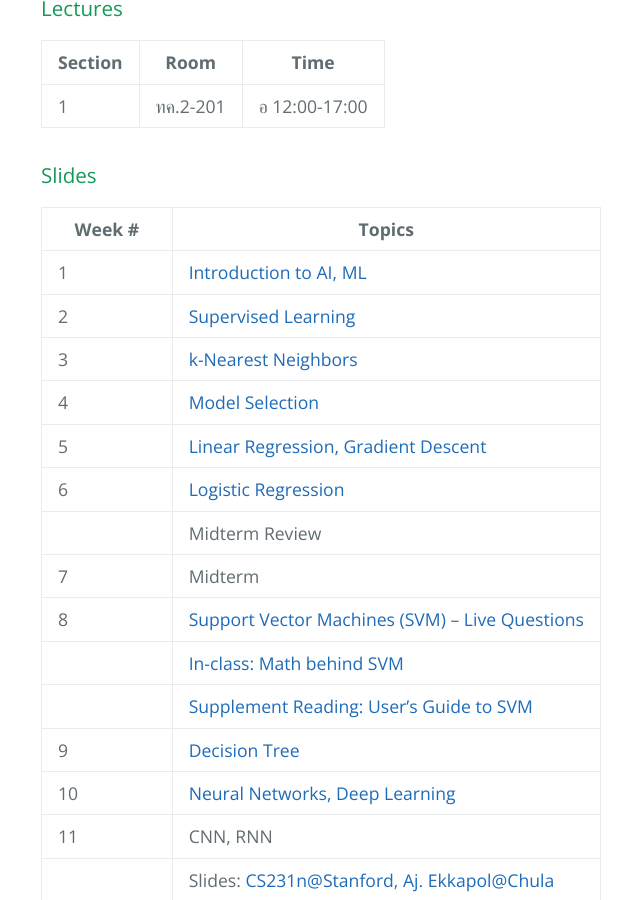
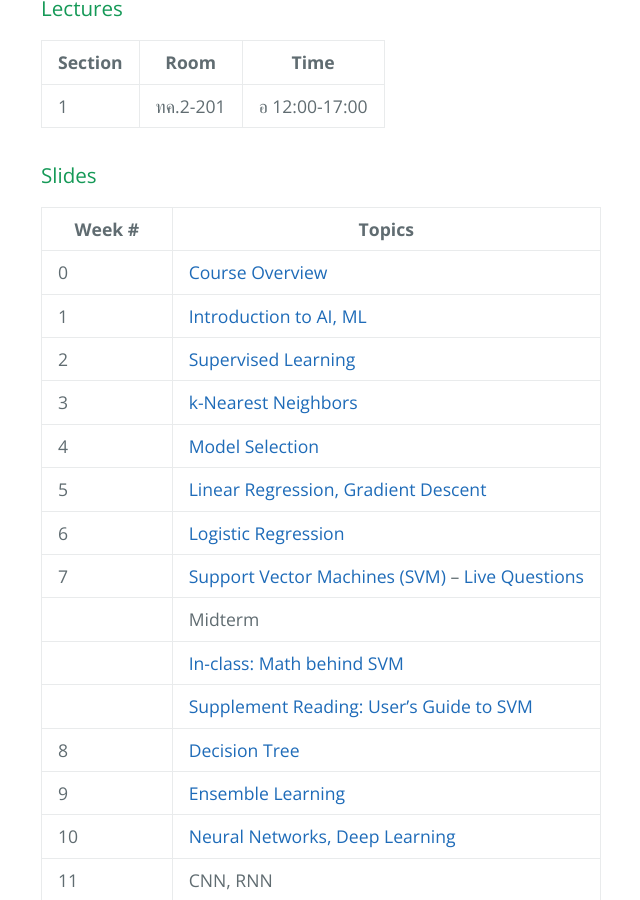
Before and after one commit to pratch/ml_course, a Jekyll site: the page built from index.md, in a window 1280 px wide and 900 px high, scrolled down 1131 px. Shown: the whole window, without its empty margins (183-823 px from the left). Built offline with Jekyll 4.4.1, drawn with Linux system fonts in a browser that asks for light colours.

Commit message:
Updated slides 2021

```diff
--- a/index.md
+++ b/index.md
@@ -55,23 +55,24 @@ layout: default
 
 | Week # | Topics |
 | --- | --- |
+| 0 | [Course Overview](slides/0-overview.pdf) |
 | 1 | [Introduction to AI, ML](slides/1-intro.pdf) |
 | 2 | [Supervised Learning](slides/2-supervised.pdf) |
 | 3 | [k-Nearest Neighbors](slides/3-knn.pdf)|
 | 4 | [Model Selection](slides/4-model-selection.pdf) |
 | 5 | [Linear Regression, Gradient Descent](slides/5-linear-regression.pdf) |
 | 6 | [Logistic Regression](slides/6-logistic-regression.pdf) |
-|   | Midterm Review |
-| 7 | Midterm |
-| 8 | [Support Vector Machines (SVM)](slides/7-svm.pdf) -- [Live Questions](https://app.sli.do/event/qplpkuub/live/questions) |
+| 7 | [Support Vector Machines (SVM)](slides/7-svm.pdf) -- [Live Questions](https://app.sli.do/event/qplpkuub/live/questions) |
+|   | Midterm |
 |   | [In-class: Math behind SVM](slides/svm-math.pdf) |
 |   | [Supplement Reading: User's Guide to SVM](http://pyml.sourceforge.net/doc/howto.pdf) |
-| 9 | [Decision Tree](slides/8-decision-tree.pdf)|
-| 10 | [Neural Networks, Deep Learning](slides/9-neural-networks.pdf) |
+| 8 | [Decision Tree](slides/8-decision-tree.pdf)|
+| 9 | [Ensemble Learning](slides/9-decision-tree-ensemble.pdf)|
+| 10 | [Neural Networks, Deep Learning](slides/10-neural-networks.pdf) |
 | 11 | CNN, RNN |
 |    | Slides: [CS231n@Stanford](http://cs231n.stanford.edu/slides/2017/cs231n_2017_lecture5.pdf), [Aj. Ekkapol@Chula](https://github.com/ekapolc/pattern_course18/blob/master/slides/L09-CNN-RNN.pdf) |
 | **Classical AI** ||
-| 12 | Searching (State-based Models) |
+| 12 | [Searching (State-based Models)](slides/12-search.pdf) |
 |   | [UC Berkeley CS188 - Uninformed Search](http://ai.berkeley.edu/slides/Lecture%202%20--%20Uninformed%20Search/SP14%20CS188%20Lecture%202%20--%20Uninformed%20Search.pptx) |
 |   | [UC Berkeley CS188 - Informed Search](http://ai.berkeley.edu/slides/Lecture%203%20--%20Informed%20Search/SP14%20CS188%20Lecture%203%20--%20Informed%20Search.pptx) |
 |   | [Chiang Mai U 204471 slides](http://www.cs.science.cmu.ac.th/course/204471/lib/exe/fetch.php?media=04_searching_01_uninformed.pdf) |
```
Also changed, not shown: slides/confusionmatrix.png (added), 9 other files.
